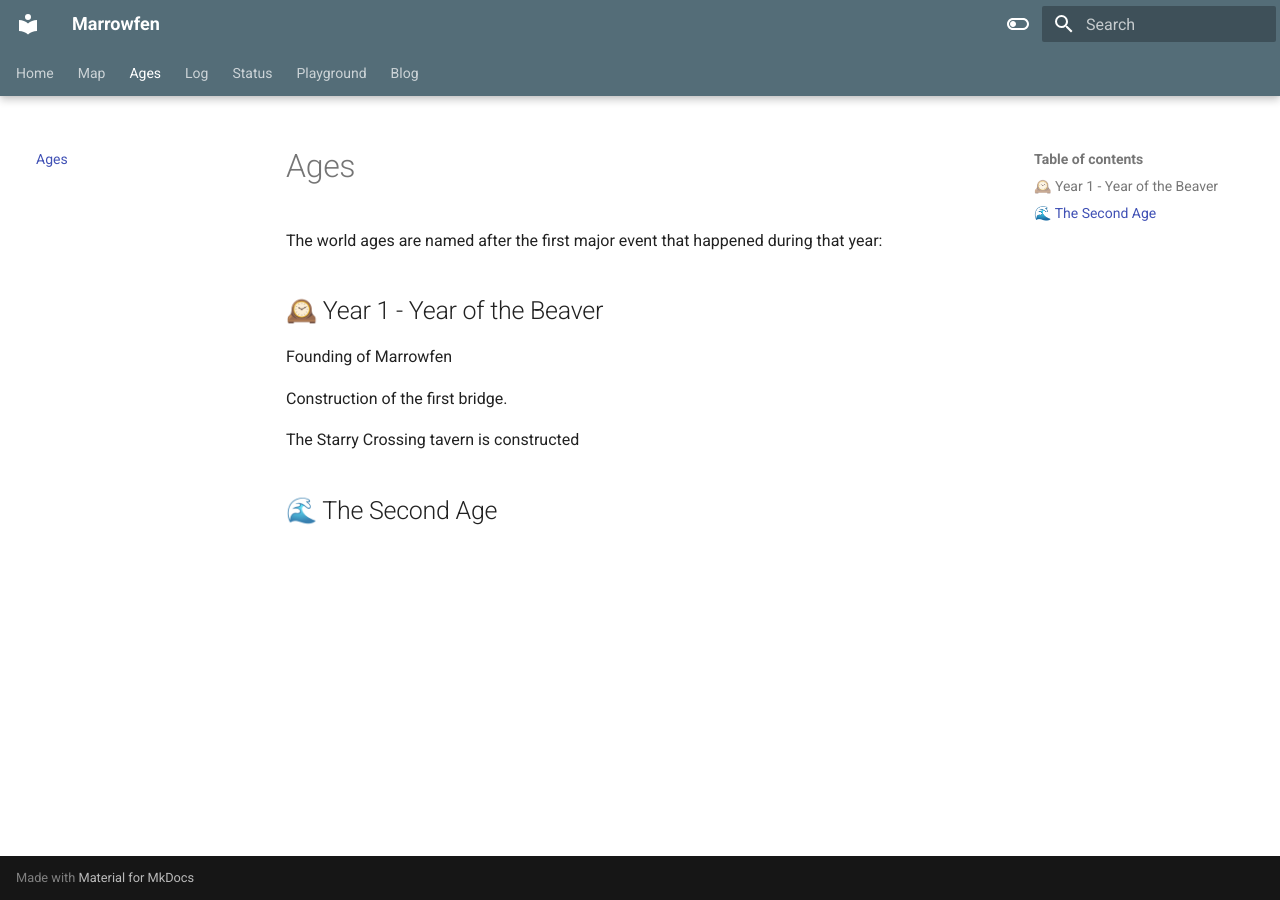
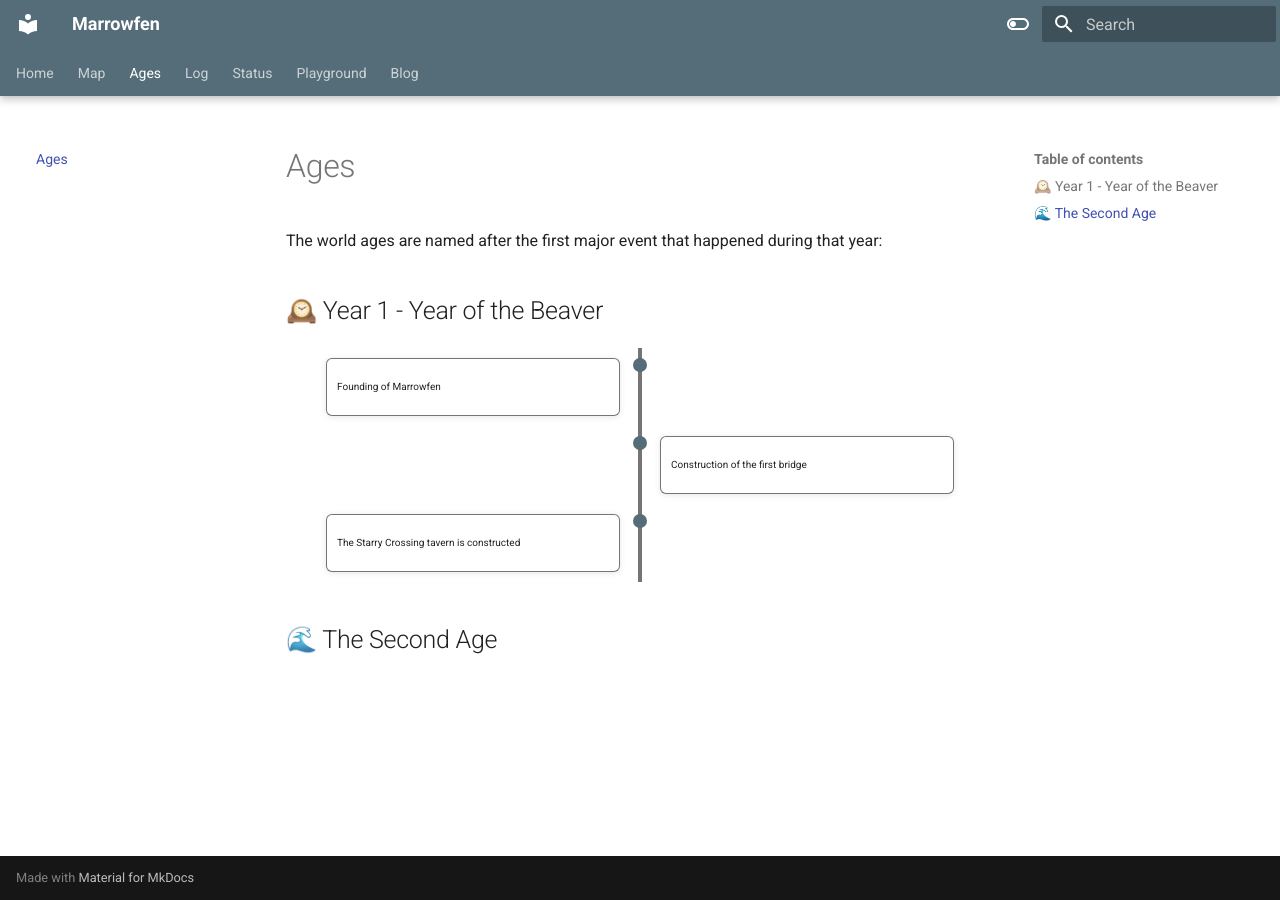
Before and after one commit to marrowfen/marrowfen.github.io, an MkDocs documentation site: the page built from docs/World Ages.md, in a window 1280 px wide. Built offline with MkDocs 1.6.1 and Material for MkDocs 9.7.7, drawn with Linux system fonts in a browser that asks for light colours.

Commit message:
Vault deploy: PromptFerret 2025-05-27 02:51:28 - 3 M docs/World Ages.md docs/assets/css/timeline.css mkdocs.yml

```diff
--- a/docs/World Ages.md
+++ b/docs/World Ages.md
@@ -12,7 +12,7 @@ The world ages are named after the first major event that happened during that y
   </div>
   <div class="timeline-entry right">
     <div class="timeline-content">
-      <p>Construction of the first bridge.</p>
+      <p>Construction of the first bridge</p>
     </div>
   </div>
   <div class="timeline-entry left">
--- a/docs/assets/css/timeline.css
+++ b/docs/assets/css/timeline.css
@@ -1,65 +1,68 @@
-.timeline {
+.md-typeset .timeline {
   position: relative;
   max-width: 900px;
   margin: 2em auto;
   padding: 0 2em;
+  font-size: .5rem;
 }
 
-.timeline::after {
+.md-typeset .timeline::after {
   content: '';
   position: absolute;
   width: 4px;
-  background-color: #ccc;
+  background-color: var(--md-default-fg-color--light, #ccc);
   top: 0;
   bottom: 0;
   left: 50%;
   margin-left: -2px;
 }
 
-.timeline-entry {
+.md-typeset .timeline-entry {
   padding: 1em 2em;
   position: relative;
   width: 50%;
 }
 
-.timeline-entry.left {
+.md-typeset .timeline-entry.left {
   left: 0;
 }
 
-.timeline-entry.right {
+.md-typeset .timeline-entry.right {
   left: 50%;
 }
 
-.timeline-content {
-  background-color: var(--background-secondary, #f0f0f0);
+.md-typeset .timeline-content {
+  background-color: var(--md-default-bg-color, #f0f0f0);
+  color: var(--md-typeset-color, #111);
+  border: 1px solid var(--md-default-fg-color--light, #ccc);
   padding: 1em;
   border-radius: 6px;
-  box-shadow: 0 1px 5px rgba(0,0,0,0.1);
+  box-shadow: 0 1px 6px rgba(0, 0, 0, 0.1);
 }
 
-.timeline-entry.left .timeline-content {
+.md-typeset .timeline-entry.left .timeline-content {
   margin-left: auto;
 }
 
-.timeline-entry.right .timeline-content {
+.md-typeset .timeline-entry.right .timeline-content {
   margin-right: auto;
 }
 
-.timeline-entry::before {
+.md-typeset .timeline-entry::before {
   content: '';
   position: absolute;
   top: 1em;
   width: 14px;
   height: 14px;
-  background-color: #666;
+  background-color: var(--md-primary-fg-color, #666);
   border-radius: 50%;
   z-index: 1;
 }
 
-.timeline-entry.left::before {
+.md-typeset .timeline-entry.left::before {
   right: -7px;
 }
 
-.timeline-entry.right::before {
+.md-typeset .timeline-entry.right::before {
   left: -7px;
 }
--- a/mkdocs.yml
+++ b/mkdocs.yml
@@ -85,6 +85,8 @@ extra_css:
     - assets/css/custom.css
     - assets/css/obsidian-style-callouts.css
     - assets/css/marrowfen-map.css
+    - assets/css/timeline.css
+
 
 extra_javascript:
     - https://unpkg.com/mermaid/dist/mermaid.min.js
```
